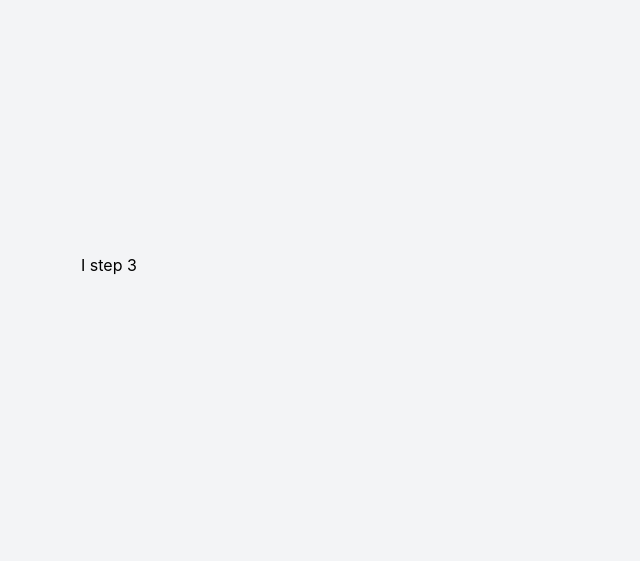
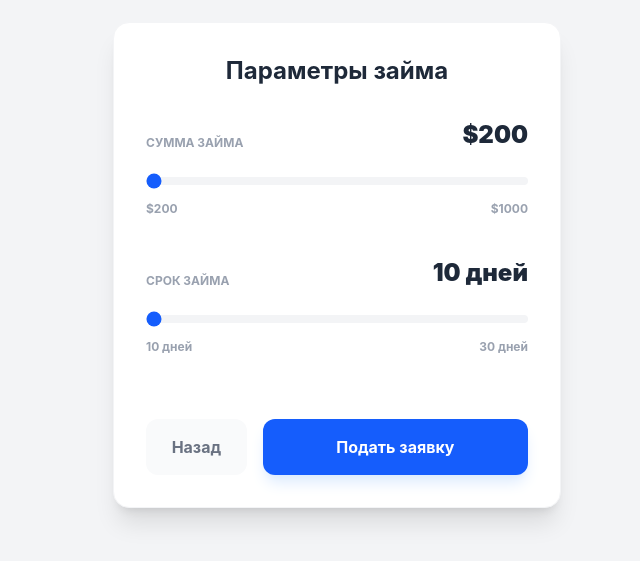
Before and after one commit to Armansargsyann/loan-application-react, a React (Vite) app: page /step3 in a window 1280 px wide. Shown: the part 135-696 px from the top of the page, without its empty margins (303-943 px from the left). Built offline with nearby package versions, Linux system fonts and the light colour scheme.

Commit message:
feat: implement Step 3 with range sliders, API submission, and Success Modal

```diff
--- a/src/App.tsx
+++ b/src/App.tsx
@@ -1,8 +1,13 @@
-import { BrowserRouter as Router, Routes, Route, Navigate } from 'react-router-dom';
-import Step1 from './conponents/steps/step1';
-import Step2 from './conponents/steps/step2';
-import Step3 from './conponents/steps/step3';
-import './App.css';
+import {
+  BrowserRouter as Router,
+  Routes,
+  Route,
+  Navigate,
+} from "react-router-dom";
+import Step1 from "./conponents/steps/step1";
+import Step2 from "./conponents/steps/step2";
+import Step3 from "./conponents/steps/step3";
+import "./App.css";
 
 function App() {
   return (
@@ -10,11 +15,9 @@ function App() {
       <div className="min-h-screen bg-gray-100 flex items-center justify-center p-4">
         <div className="w-full max-w-lg">
           <Routes>
-
             <Route path="/step1" element={<Step1 />} />
             <Route path="/step2" element={<Step2 />} />
             <Route path="/step3" element={<Step3 />} />
-
 
             <Route path="/" element={<Navigate to="/step1" replace />} />
             <Route path="*" element={<Navigate to="/step1" replace />} />
--- /dev/null
+++ b/src/conponents/SuccsesModal.tsx
@@ -0,0 +1,61 @@
+import React from "react";
+
+interface SuccessModalProps {
+  isOpen: boolean;
+  onClose: () => void;
+  firstName: string;
+  amount: number;
+  term: number;
+  lastName: string;
+}
+
+const SuccessModal: React.FC<SuccessModalProps> = ({
+  isOpen,
+  onClose,
+  firstName,
+  amount,
+  term,
+  lastName
+}) => {
+  if (!isOpen) return null;
+
+  return (
+    <div className="fixed inset-0 bg-black/50 backdrop-blur-sm flex items-center justify-center z-50 p-4">
+      <div className="bg-white p-8 rounded-3xl shadow-2xl max-w-sm w-full text-center animate-in zoom-in duration-300">
+        <div className="w-16 h-16 bg-green-100 text-green-600 rounded-full flex items-center justify-center mx-auto mb-4">
+          <svg
+            className="w-8 h-8"
+            fill="none"
+            stroke="currentColor"
+            viewBox="0 0 24 24"
+          >
+            <path
+              strokeLinecap="round"
+              strokeLinejoin="round"
+              strokeWidth="3"
+              d="M5 13l4 4L19 7"
+            />
+          </svg>
+        </div>
+
+        <h3 className="text-xl font-black text-gray-800 mb-2">
+          Заявка одобрена!
+        </h3>
+
+        <p className="text-gray-500 mb-6">
+          Поздравляем, <b>{firstName} {lastName}</b>! Ваша заявка на сумму <b>${amount}</b>{" "}
+          сроком на <b>{term} дней</b> успешно принята.
+        </p>
+
+        <button
+          onClick={onClose}
+          className="w-full bg-gray-900 text-white font-bold py-4 rounded-2xl hover:bg-black transition transform active:scale-95"
+        >
+          Отлично
+        </button>
+      </div>
+    </div>
+  );
+};
+
+export default SuccessModal;
--- a/src/conponents/steps/step1.tsx
+++ b/src/conponents/steps/step1.tsx
@@ -1,6 +1,6 @@
 import { useForm } from "react-hook-form";
 import { useNavigate } from "react-router-dom";
-import type { Step1Inputs } from "./types/step1";
+import type { Step1Inputs } from "../../types/step1";
 import { useFormStore } from "../../store/useFormStore";
 const Step1 = () => {
   const navigate = useNavigate();
--- a/src/conponents/steps/step2.tsx
+++ b/src/conponents/steps/step2.tsx
@@ -2,7 +2,7 @@ import { useEffect } from "react";
 import { useForm } from "react-hook-form";
 import { useNavigate } from "react-router-dom";
 import { useFormStore } from "../../store/useFormStore";
-import type { Step2Inputs } from "./types/step2";
+import type { Step2Inputs } from "../../types/step2";
 
 const Step2 = () => {
   const navigate = useNavigate();
@@ -14,6 +14,7 @@ const Step2 = () => {
     register,
     handleSubmit,
     formState: { errors },
+    getValues,
   } = useForm<Step2Inputs>({
     defaultValues: {
       workplace: formData.workplace,
@@ -29,6 +30,13 @@ const Step2 = () => {
     setField("workplace", data.workplace);
     setField("address", data.address);
     navigate("/step3");
+  };
+
+  const handleBack = () => {
+    const currentValues = getValues();
+    setField("workplace", currentValues.workplace);
+    setField("address", currentValues.address);
+    navigate(-1);
   };
 
   return (
@@ -95,7 +103,7 @@ const Step2 = () => {
         <div className="flex gap-4 pt-4">
           <button
             type="button"
-            onClick={() => navigate(-1)}
+            onClick={handleBack}
             className="flex-1 bg-gray-100 text-gray-700 font-semibold py-3 rounded-lg hover:bg-gray-200 transition"
           >
             Назад
--- a/src/conponents/steps/step3.tsx
+++ b/src/conponents/steps/step3.tsx
@@ -1,5 +1,159 @@
-export default function Step3() {
-    return <>
-  <h1>I step 3</h1>
-    </>
-}
+import { useState } from "react";
+import { useForm } from "react-hook-form";
+import { useNavigate } from "react-router-dom";
+import axios from "axios";
+import { useFormStore } from "../../store/useFormStore";
+import type { Step3Inputs } from "../../types/step3";
+import SuccessModal from "../SuccsesModal";
+
+const Step3 = () => {
+  const navigate = useNavigate();
+  const { formData, setField, resetForm } = useFormStore();
+  const [isModalOpen, setIsModalOpen] = useState(false);
+  const [isSubmitting, setIsSubmitting] = useState(false);
+
+  const {
+    register,
+    handleSubmit,
+    watch,
+    formState: { errors },
+    getValues,
+  } = useForm<Step3Inputs>({
+    values: {
+      loanAmount: formData.loanAmount,
+      loanTerm: formData.loanTerm,
+    },
+  });
+
+  const amount = watch("loanAmount");
+  const term = watch("loanTerm");
+
+  const onSubmit = async (data: Step3Inputs) => {
+    setIsSubmitting(true);
+    try {
+      await axios.post("https://dummyjson.com/products/add", {
+        title: `${formData.firstName} ${formData.lastName}`,
+      });
+
+      setField("loanAmount", data.loanAmount);
+      setField("loanTerm", data.loanTerm);
+
+      setIsModalOpen(true);
+    } catch (error) {
+      console.error("Ошибка:", error);
+    } finally {
+      setIsSubmitting(false);
+    }
+  };
+
+  const handleFinish = () => {
+    resetForm();
+    navigate("/step1");
+  };
+
+  const handleBack = () => {
+    const currentValues = getValues();
+    setField("loanAmount", currentValues.loanAmount);
+    setField("loanTerm", currentValues.loanTerm);
+    navigate(-1);
+  };
+
+  return (
+    <div className="bg-white p-8 rounded-2xl shadow-xl border border-gray-100 max-w-md mx-auto">
+      <h2 className="text-2xl font-bold text-gray-800 mb-8 text-center">
+        Параметры займа
+      </h2>
+
+      <form onSubmit={handleSubmit(onSubmit)} className="space-y-10">
+        <div className="space-y-4">
+          <div className="flex justify-between items-end">
+            <label className="text-xs font-bold text-gray-400 uppercase">
+              Сумма займа
+            </label>
+            <span className="text-2xl font-black text-gray-800">${amount}</span>
+          </div>
+          <input
+            type="range"
+            {...register("loanAmount", {
+              required: "Выберите сумму займа",
+              min: { value: 200, message: "Сумма не может быть меньше $200" },
+              max: { value: 1000, message: "Сумма не может быть больше $1000" },
+            })}
+            min="200"
+            max="1000"
+            step="100"
+            className="w-full h-2 bg-gray-100 rounded-lg appearance-none cursor-pointer accent-blue-600"
+          />
+          {errors.loanAmount && (
+            <p className="text-red-500 text-xs mt-1">
+              {errors.loanAmount.message}
+            </p>
+          )}
+          <div className="flex justify-between text-xs text-gray-400 font-bold">
+            <span>$200</span>
+            <span>$1000</span>
+          </div>
+        </div>
+        <div className="space-y-4">
+          <div className="flex justify-between items-end">
+            <label className="text-xs font-bold text-gray-400 uppercase">
+              Срок займа
+            </label>
+            <span className="text-2xl font-black text-gray-800">
+              {term} дней
+            </span>
+          </div>
+          <input
+            type="range"
+            {...register("loanTerm", {
+              required: "Выберите срок займа",
+              min: { value: 10, message: "Срок не может быть меньше 10 дней" },
+              max: { value: 30, message: "Срок не может быть больше 30 дней" },
+            })}
+            min="10"
+            max="30"
+            step="1"
+            className="w-full h-2 bg-gray-100 rounded-lg appearance-none cursor-pointer accent-blue-600"
+          />
+          {errors.loanTerm && (
+            <p className="text-red-500 text-xs mt-1">
+              {errors.loanTerm.message}
+            </p>
+          )}
+          <div className="flex justify-between text-xs text-gray-400 font-bold">
+            <span>10 дней</span>
+            <span>30 дней</span>
+          </div>
+        </div>
+
+        <div className="flex gap-4 pt-6">
+          <button
+            type="button"
+            onClick={handleBack}
+            className="flex-1 bg-gray-50 text-gray-500 font-bold py-4 rounded-xl hover:bg-gray-100 transition active:scale-95"
+          >
+            Назад
+          </button>
+          <button
+            type="submit"
+            disabled={isSubmitting}
+            className="flex-2 bg-blue-600 text-white font-bold py-4 px-8 rounded-xl hover:bg-blue-700 shadow-lg shadow-blue-100 transition transform active:scale-95 disabled:opacity-50"
+          >
+            {isSubmitting ? "Отправка..." : "Подать заявку"}
+          </button>
+        </div>
+      </form>
+
+      <SuccessModal
+        isOpen={isModalOpen}
+        onClose={handleFinish}
+        firstName={formData.firstName}
+        amount={amount}
+        lastName={formData.lastName}
+        term={term}
+      />
+    </div>
+  );
+};
+
+export default Step3;
--- /dev/null
+++ b/src/types/step3.ts
@@ -0,0 +1,4 @@
+export interface Step3Inputs {
+  loanAmount: number;
+  loanTerm: number;
+}
```
Also changed, not shown: src/store/useFormStore.ts (+12 -12 lines), src/types/step1.ts (renamed from src/conponents/steps/types/step1.ts), src/types/step2.ts (renamed from src/conponents/steps/types/step2.ts).
